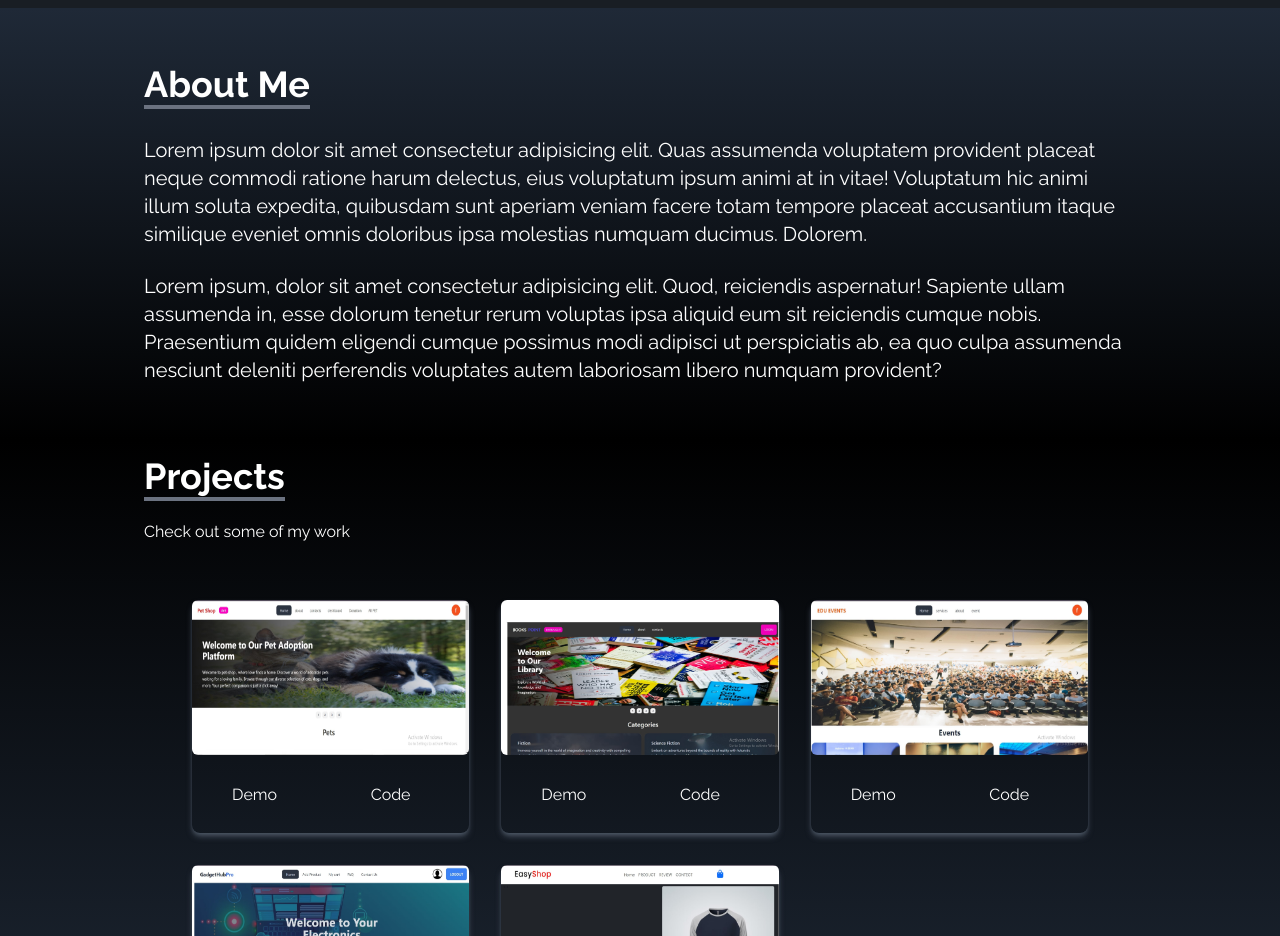
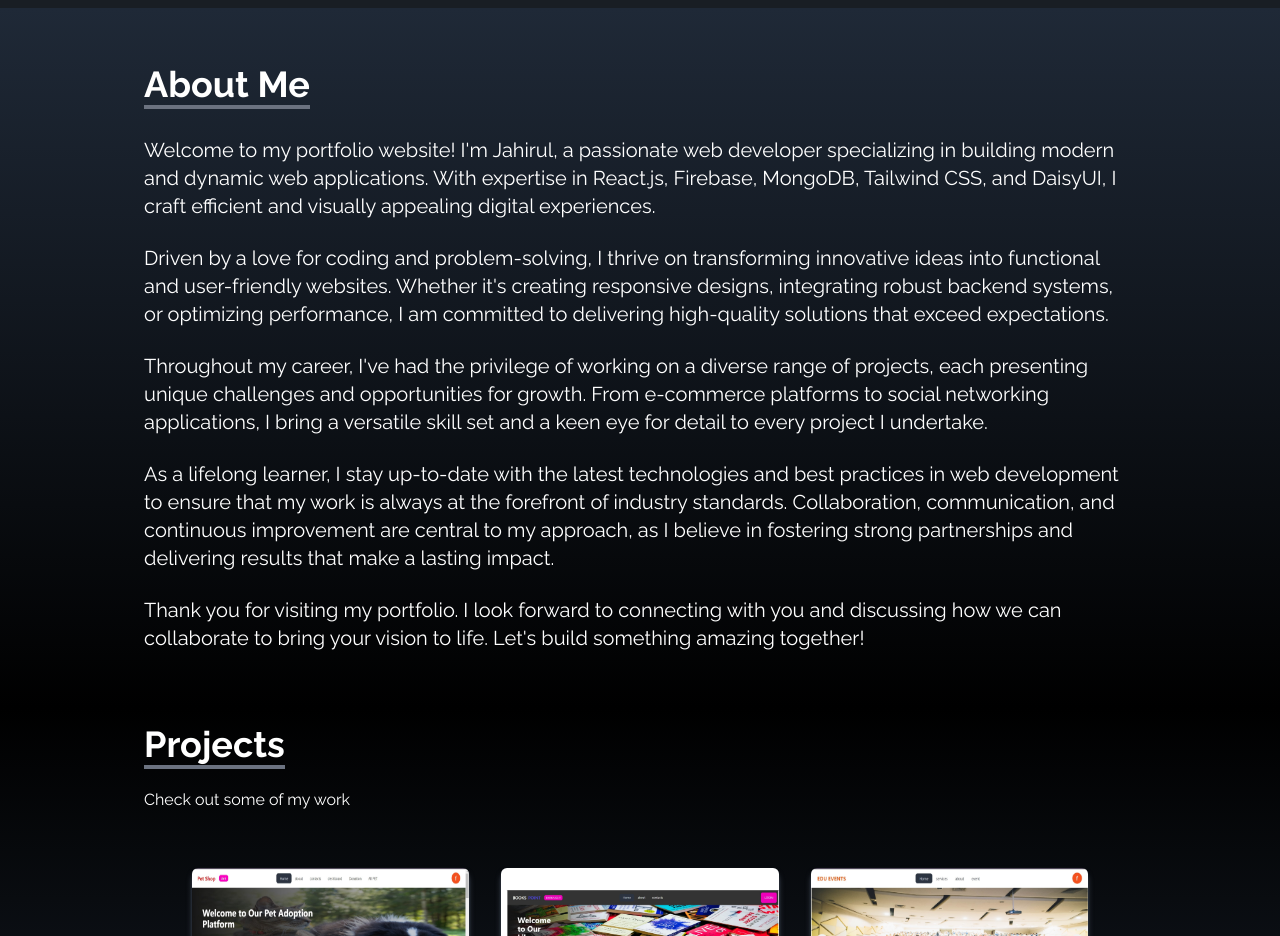
Before and after one commit to Jahirul83/portfolio-website, a React (Vite) app: page / in a window 1280 px wide. Shown: the part 860-1796 px from the top of the page. Built offline with nearby package versions, Linux system fonts and the light colour scheme; a web font is replaced by a local one.

Commit message:
About me

```diff
--- a/src/Pages/About/About.jsx
+++ b/src/Pages/About/About.jsx
@@ -8,11 +8,23 @@ const About = () => {
                     <p className="text-4xl font-bold inline border-b-4 border-gray-500">About Me</p>
                 </div>
                 <p className="text-xl">
-                    Lorem ipsum dolor sit amet consectetur adipisicing elit. Quas assumenda voluptatem provident placeat neque commodi ratione harum delectus, eius voluptatum ipsum animi at in vitae! Voluptatum hic animi illum soluta expedita, quibusdam sunt aperiam veniam facere totam tempore placeat accusantium itaque similique eveniet omnis doloribus ipsa molestias numquam ducimus. Dolorem.
+                    Welcome to my portfolio website! I'm Jahirul, a passionate web developer specializing in building modern and dynamic web applications. With expertise in React.js, Firebase, MongoDB, Tailwind CSS, and DaisyUI, I craft efficient and visually appealing digital experiences.
                 </p>
                 <br />
                 <p className="text-xl">
-                    Lorem ipsum, dolor sit amet consectetur adipisicing elit. Quod, reiciendis aspernatur! Sapiente ullam assumenda in, esse dolorum tenetur rerum voluptas ipsa aliquid eum sit reiciendis cumque nobis. Praesentium quidem eligendi cumque possimus modi adipisci ut perspiciatis ab, ea quo culpa assumenda nesciunt deleniti perferendis voluptates autem laboriosam libero numquam provident?
+                    Driven by a love for coding and problem-solving, I thrive on transforming innovative ideas into functional and user-friendly websites. Whether it's creating responsive designs, integrating robust backend systems, or optimizing performance, I am committed to delivering high-quality solutions that exceed expectations.
+                </p>
+                <br />
+                <p className="text-xl">
+                    Throughout my career, I've had the privilege of working on a diverse range of projects, each presenting unique challenges and opportunities for growth. From e-commerce platforms to social networking applications, I bring a versatile skill set and a keen eye for detail to every project I undertake.
+                </p>
+                <br />
+                <p className="text-xl">
+                    As a lifelong learner, I stay up-to-date with the latest technologies and best practices in web development to ensure that my work is always at the forefront of industry standards. Collaboration, communication, and continuous improvement are central to my approach, as I believe in fostering strong partnerships and delivering results that make a lasting impact.
+                </p>
+                <br />
+                <p className="text-xl">
+                    Thank you for visiting my portfolio. I look forward to connecting with you and discussing how we can collaborate to bring your vision to life. Let's build something amazing together!
                 </p>
             </div>
         </div>
```
